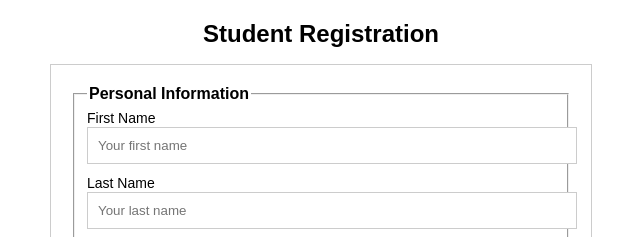
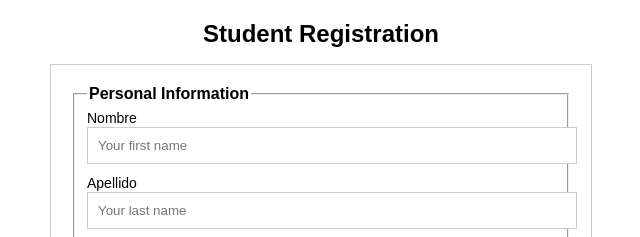
Before and after one commit to tportela/webapp, a plain HTML site: page index.html in a window 1280 px wide. Shown: the top 237 px of the page, 319-959 px from the left. Drawn offline with Linux system fonts and the light colour scheme.

Commit message:
Cambio de campos

```diff
--- a/index.html
+++ b/index.html
@@ -1,7 +1,7 @@
 <!DOCTYPE html>
 <html>
 <head>
-<title>Student Registration</title>
+<title>Registro de Estudiantes</title>
 <link rel="stylesheet" href="style.css">
 </head>
 <body>
@@ -9,9 +9,9 @@
 <form action="index.php" method="post">
 <fieldset>
 <legend>Personal Information</legend>
-<label for="firstname">First Name</label>
+<label for="firstname">Nombre</label>
 <input type="text" name="firstname" id="firstname" placeholder="Your first name" required>
-<label for="lastname">Last Name</label>
+<label for="lastname">Apellido</label>
 <input type="text" name="lastname" id="lastname" placeholder="Your last name" required>
 <label for="email">Email</label>
 <input type="email" name="email" id="email" placeholder="Your email address" required>
```
